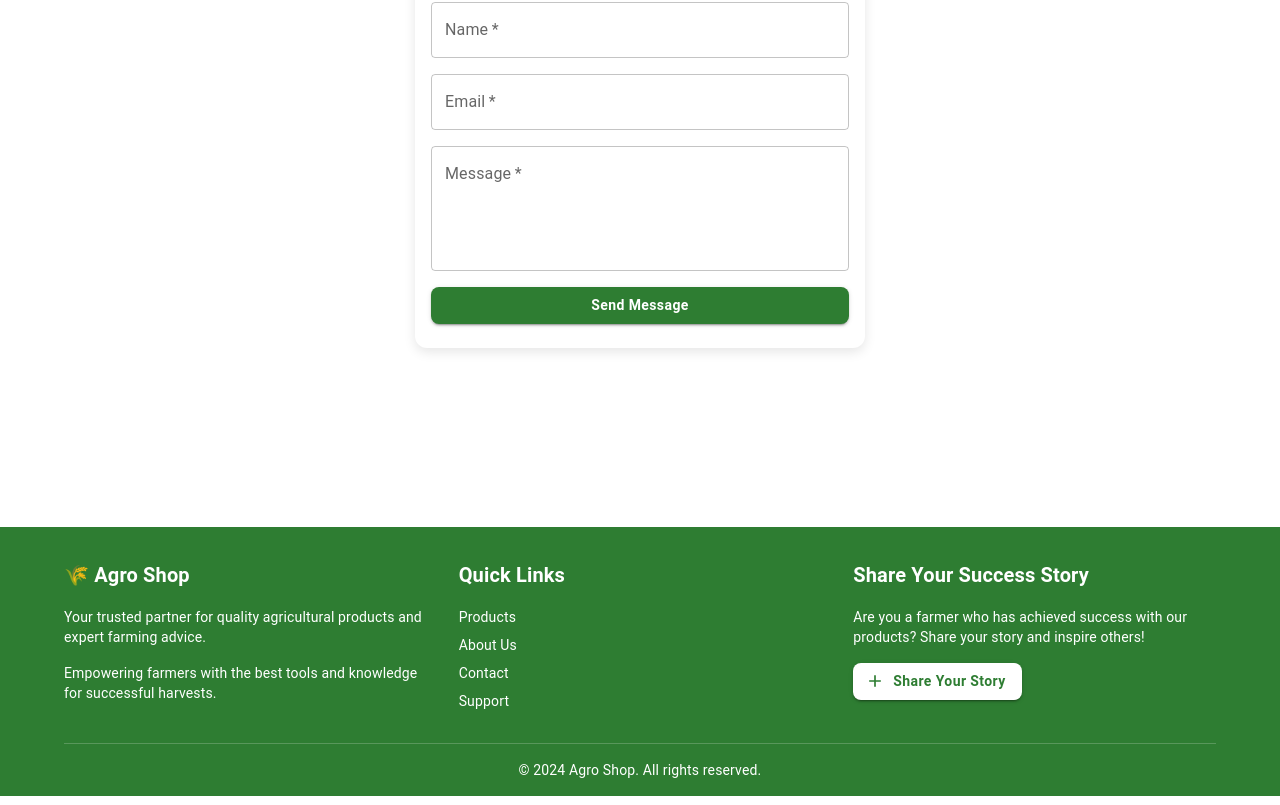
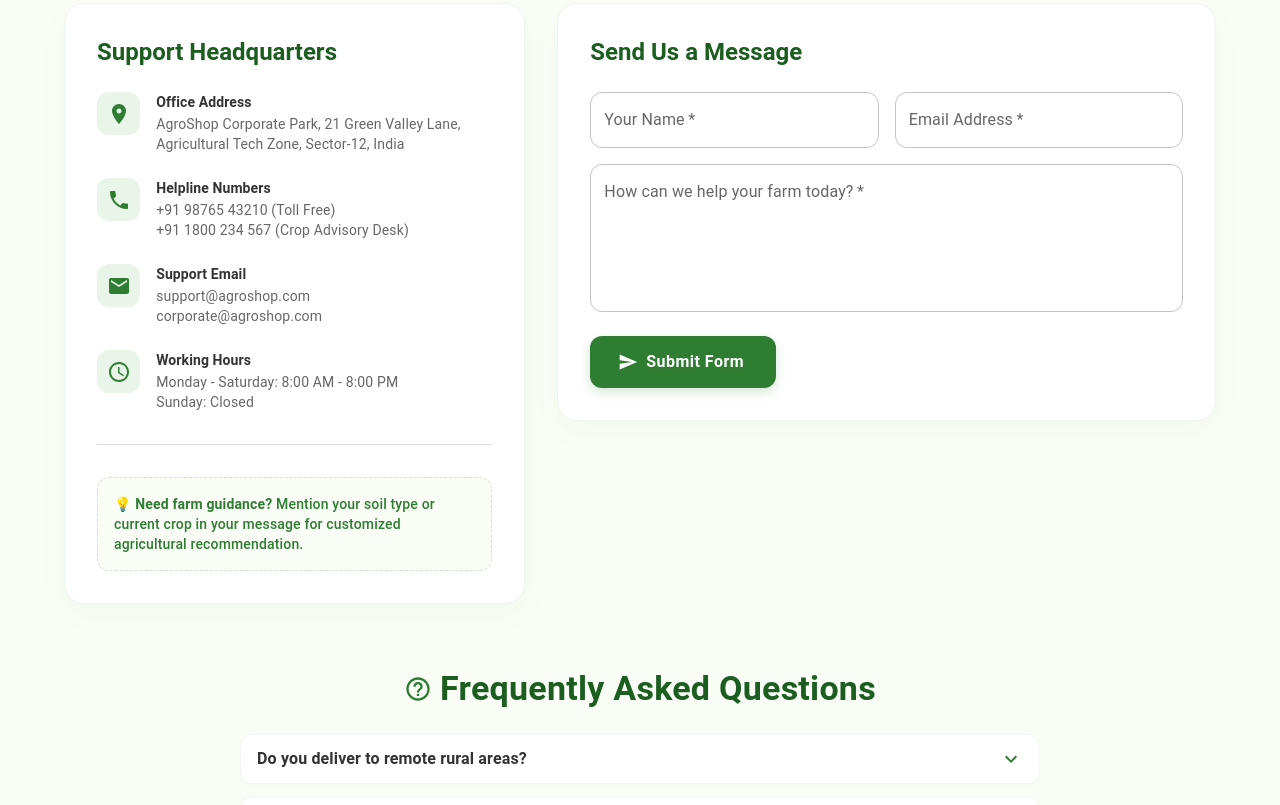
Before and after one commit to mtkanani/agroshop-website, a React (Create React App) app in the folder frontend/: page /contact in a window 1280 px wide. Shown: the part 241-1046 px from the top of the page. Built offline with nearby package versions, Linux system fonts and the light colour scheme; no server answers.

Commit message:
Redesign contact page into a premium Support Center with contact cards and interactive FAQs

```diff
--- a/frontend/src/pages/Contact.js
+++ b/frontend/src/pages/Contact.js
@@ -1,8 +1,51 @@
 import React, { useState } from 'react';
-import { Box, TextField, Button, Typography, Alert, Card, CardContent } from '@mui/material';
+import {
+  Box,
+  Container,
+  Grid,
+  Paper,
+  TextField,
+  Button,
+  Typography,
+  Alert,
+  Stack,
+  Divider,
+  Accordion,
+  AccordionSummary,
+  AccordionDetails,
+  CircularProgress
+} from '@mui/material';
+import {
+  Email,
+  Phone,
+  LocationOn,
+  AccessTime,
+  ExpandMore,
+  Send,
+  HelpOutline
+} from '@mui/icons-material';
 import axios from 'axios';
 
 const API_URL = process.env.REACT_APP_API_URL || 'http://localhost:5000/api';
+
+const faqs = [
+  {
+    question: "Do you deliver to remote rural areas?",
+    answer: "Yes, AgroShop specializes in rural delivery! We partner with local logistics providers and Indian Post to deliver seeds, tools, and fertilizers directly to your village within 3-5 business days."
+  },
+  {
+    question: "What payment methods are supported?",
+    answer: "We support Paytm, PhonePe, Google Pay (UPI), Net Banking, major Debit/Credit Cards, and Cash on Delivery (COD) for your convenience."
+  },
+  {
+    question: "Are the seeds listed on AgroShop certified?",
+    answer: "Absolutely. All agricultural seeds are certified by the National Seeds Corporation (NSC) and undergo strict germination tests before listing."
+  },
+  {
+    question: "How can I cancel or modify my order?",
+    answer: "Orders can be cancelled or edited directly from your Profile dashboard within 12 hours of purchase. For urgent modifications, please contact support immediately."
+  }
+];
 
 export default function Contact() {
   const [form, setForm] = useState({ name: '', email: '', message: '' });
@@ -21,61 +64,236 @@
     setError('');
     try {
       await axios.post(`${API_URL}/contact`, form);
-      setSuccess('Your message has been sent!');
+      setSuccess('Your message has been sent successfully! Our agricultural support team will reply within 24 hours.');
       setForm({ name: '', email: '', message: '' });
     } catch (err) {
-      setError('Failed to send message. Please try again.');
+      setError('Failed to send message. Please check your connection and try again.');
     } finally {
       setLoading(false);
     }
   };
 
   return (
-    <Box sx={{ minHeight: '80vh', display: 'flex', alignItems: 'center', justifyContent: 'center' }}>
-      <Card sx={{ maxWidth: 450, width: '100%' }}>
-        <CardContent>
-          <Typography variant="h5" sx={{ mb: 2, fontWeight: 'bold', color: '#2E7D32' }}>
-            Contact Us
+    <Box sx={{ bgcolor: '#FAFDF6', minHeight: '90vh', py: 6 }}>
+      <Container maxWidth="lg">
+
+        {/* Title Section */}
+        <Box sx={{ textAlign: 'center', mb: 5 }}>
+          <Typography variant="h3" sx={{ fontWeight: 850, color: '#1B5E20', mb: 1 }}>
+            How Can We Help You?
           </Typography>
+          <Typography variant="subtitle1" color="text.secondary">
+            Get in touch with AgroShop's farm support desk or browse frequently asked questions.
+          </Typography>
+        </Box>
+
+        <Grid container spacing={4} sx={{ mb: 6 }}>
+          {/* Left Grid: Contact Information */}
+          <Grid item xs={12} md={5}>
+            <Paper sx={{
+              p: 4,
+              height: '100%',
+              borderRadius: 5,
+              border: '1px solid rgba(46,125,50,0.08)',
+              boxShadow: '0 10px 30px rgba(46,125,50,0.04)',
+              background: '#FFFFFF'
+            }}>
+              <Typography variant="h5" sx={{ fontWeight: 'bold', color: '#1B5E20', mb: 3 }}>
+                Support Headquarters
+              </Typography>
+
+              <Stack spacing={3}>
+                <Stack direction="row" spacing={2} alignItems="flex-start">
+                  <Box sx={{ p: 1.2, bgcolor: '#E8F5E8', borderRadius: 3, display: 'flex', color: '#2E7D32' }}>
+                    <LocationOn />
+                  </Box>
+                  <Box>
+                    <Typography variant="subtitle2" sx={{ fontWeight: 'bold', color: '#333' }}>
+                      Office Address
+                    </Typography>
+                    <Typography variant="body2" color="text.secondary">
+                      AgroShop Corporate Park, 21 Green Valley Lane,<br />
+                      Agricultural Tech Zone, Sector-12, India
+                    </Typography>
+                  </Box>
+                </Stack>
+
+                <Stack direction="row" spacing={2} alignItems="flex-start">
+                  <Box sx={{ p: 1.2, bgcolor: '#E8F5E8', borderRadius: 3, display: 'flex', color: '#2E7D32' }}>
+                    <Phone />
+                  </Box>
+                  <Box>
+                    <Typography variant="subtitle2" sx={{ fontWeight: 'bold', color: '#333' }}>
+                      Helpline Numbers
+                    </Typography>
+                    <Typography variant="body2" color="text.secondary">
+                      +91 98765 43210 (Toll Free)<br />
+                      +91 1800 234 567 (Crop Advisory Desk)
+                    </Typography>
+                  </Box>
+                </Stack>
+
+                <Stack direction="row" spacing={2} alignItems="flex-start">
+                  <Box sx={{ p: 1.2, bgcolor: '#E8F5E8', borderRadius: 3, display: 'flex', color: '#2E7D32' }}>
+                    <Email />
+                  </Box>
+                  <Box>
+                    <Typography variant="subtitle2" sx={{ fontWeight: 'bold', color: '#333' }}>
+                      Support Email
+                    </Typography>
+                    <Typography variant="body2" color="text.secondary">
+                      support@agroshop.com<br />
+                      corporate@agroshop.com
+                    </Typography>
+                  </Box>
+                </Stack>
+
+                <Stack direction="row" spacing={2} alignItems="flex-start">
+                  <Box sx={{ p: 1.2, bgcolor: '#E8F5E8', borderRadius: 3, display: 'flex', color: '#2E7D32' }}>
+                    <AccessTime />
+                  </Box>
+                  <Box>
+                    <Typography variant="subtitle2" sx={{ fontWeight: 'bold', color: '#333' }}>
+                      Working Hours
+                    </Typography>
+                    <Typography variant="body2" color="text.secondary">
+                      Monday - Saturday: 8:00 AM - 8:00 PM<br />
+                      Sunday: Closed
+                    </Typography>
+                  </Box>
+                </Stack>
+              </Stack>
+
+              <Divider sx={{ my: 4 }} />
+              <Typography variant="body2" sx={{ bgcolor: '#FAFDF6', p: 2, borderRadius: 3, border: '1px dashed rgba(46,125,50,0.2)', color: '#2E7D32', fontWeight: 500 }}>
+                💡 <strong>Need farm guidance?</strong> Mention your soil type or current crop in your message for customized agricultural recommendation.
+              </Typography>
+            </Paper>
+          </Grid>
+
+          {/* Right Grid: Form */}
+          <Grid item xs={12} md={7}>
+            <Paper sx={{
+              p: 4,
+              borderRadius: 5,
+              border: '1px solid rgba(46,125,50,0.08)',
+              boxShadow: '0 10px 30px rgba(46,125,50,0.04)',
+              background: '#FFFFFF'
+            }}>
+              <Typography variant="h5" sx={{ fontWeight: 'bold', color: '#1B5E20', mb: 3 }}>
+                Send Us a Message
+              </Typography>
+
               <form onSubmit={handleSubmit}>
+                <Grid container spacing={2}>
+                  <Grid item xs={12} sm={6}>
                     <TextField
-              label="Name"
+                      label="Your Name"
                       name="name"
                       fullWidth
-              sx={{ mb: 2 }}
                       value={form.name}
                       onChange={handleChange}
                       required
+                      sx={{ '& .MuiOutlinedInput-root': { borderRadius: 3 } }}
                     />
+                  </Grid>
+                  <Grid item xs={12} sm={6}>
                     <TextField
-              label="Email"
+                      label="Email Address"
                       name="email"
                       type="email"
                       fullWidth
-              sx={{ mb: 2 }}
                       value={form.email}
                       onChange={handleChange}
                       required
+                      sx={{ '& .MuiOutlinedInput-root': { borderRadius: 3 } }}
                     />
+                  </Grid>
+                  <Grid item xs={12}>
                     <TextField
-              label="Message"
+                      label="How can we help your farm today?"
                       name="message"
                       fullWidth
                       multiline
-              rows={4}
-              sx={{ mb: 2 }}
+                      rows={5}
                       value={form.message}
                       onChange={handleChange}
                       required
+                      sx={{ '& .MuiOutlinedInput-root': { borderRadius: 3 } }}
                     />
-            {success && <Alert severity="success" sx={{ mb: 2 }}>{success}</Alert>}
-            {error && <Alert severity="error" sx={{ mb: 2 }}>{error}</Alert>}
-            <Button type="submit" variant="contained" fullWidth disabled={loading} sx={{ bgcolor: '#2E7D32' }}>
-              {loading ? 'Sending...' : 'Send Message'}
+                  </Grid>
+                </Grid>
+
+                <Box sx={{ mt: 3 }}>
+                  {success && <Alert severity="success" sx={{ mb: 2, borderRadius: 3 }}>{success}</Alert>}
+                  {error && <Alert severity="error" sx={{ mb: 2, borderRadius: 3 }}>{error}</Alert>}
+
+                  <Button
+                    type="submit"
+                    variant="contained"
+                    disabled={loading}
+                    startIcon={loading ? <CircularProgress size={20} color="inherit" /> : <Send />}
+                    sx={{
+                      bgcolor: '#2E7D32',
+                      px: 4,
+                      py: 1.5,
+                      borderRadius: 3,
+                      fontWeight: 'bold',
+                      fontSize: '1rem',
+                      boxShadow: '0 4px 12px rgba(46,125,50,0.2)',
+                      '&:hover': {
+                        bgcolor: '#1B5E20',
+                        transform: 'translateY(-1px)',
+                        boxShadow: '0 6px 18px rgba(46,125,50,0.3)'
+                      },
+                      transition: 'all 0.3s'
+                    }}
+                  >
+                    {loading ? 'Submitting...' : 'Submit Form'}
                   </Button>
+                </Box>
               </form>
-        </CardContent>
-      </Card>
+            </Paper>
+          </Grid>
+        </Grid>
+
+        {/* FAQ Accordion Section */}
+        <Box sx={{ mt: 8 }}>
+          <Stack direction="row" alignItems="center" spacing={1} sx={{ mb: 3, justifyContent: 'center' }}>
+            <HelpOutline sx={{ color: '#2E7D32', fontSize: 28 }} />
+            <Typography variant="h4" sx={{ fontWeight: 'bold', color: '#1B5E20' }}>
+              Frequently Asked Questions
+            </Typography>
+          </Stack>
+
+          <Box sx={{ maxWidth: 800, mx: 'auto' }}>
+            {faqs.map((faq, idx) => (
+              <Accordion
+                key={idx}
+                sx={{
+                  mb: 1.5,
+                  borderRadius: '12px !important',
+                  border: '1px solid rgba(46,125,50,0.06)',
+                  boxShadow: '0 2px 8px rgba(0,0,0,0.01)',
+                  '&:before': { display: 'none' }
+                }}
+              >
+                <AccordionSummary expandIcon={<ExpandMore sx={{ color: '#2E7D32' }} />}>
+                  <Typography sx={{ fontWeight: 'bold', color: '#333' }}>
+                    {faq.question}
+                  </Typography>
+                </AccordionSummary>
+                <AccordionDetails sx={{ borderTop: '1px solid rgba(46,125,50,0.04)', py: 2 }}>
+                  <Typography variant="body2" color="text.secondary" sx={{ lineHeight: 1.6 }}>
+                    {faq.answer}
+                  </Typography>
+                </AccordionDetails>
+              </Accordion>
+            ))}
+          </Box>
+        </Box>
+
+      </Container>
     </Box>
   );
 }
```
Lines whose indentation alone changed are shown as unchanged.
